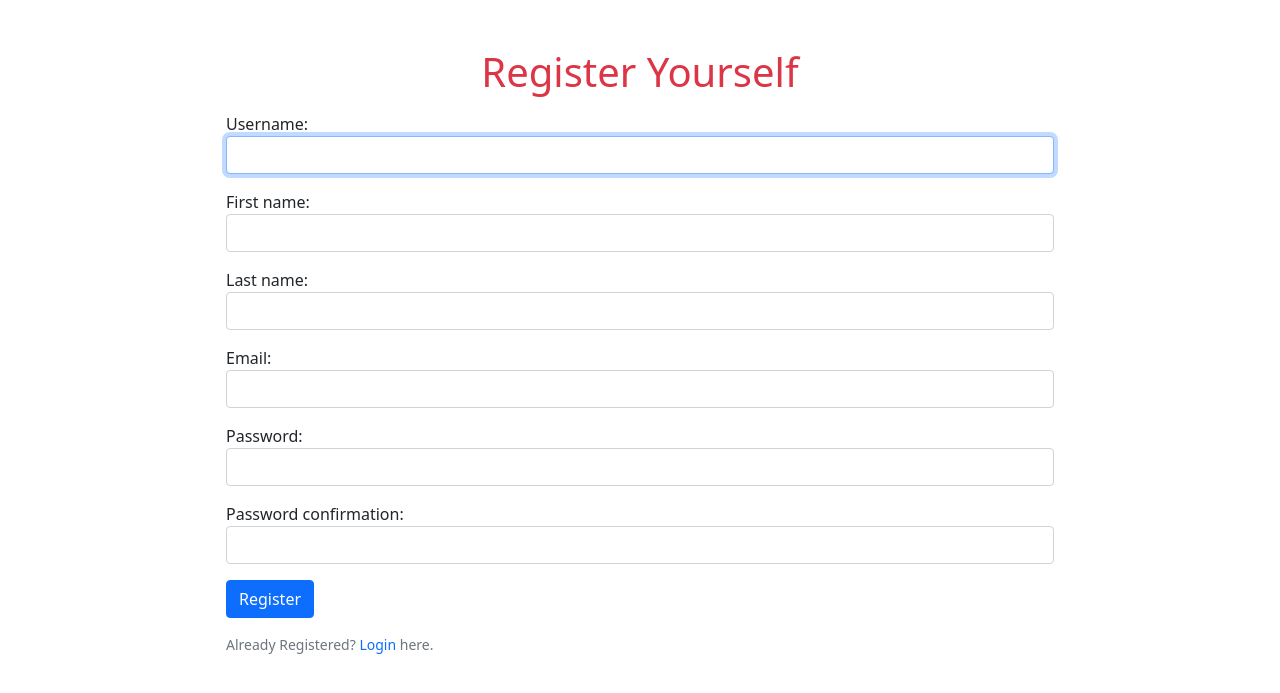
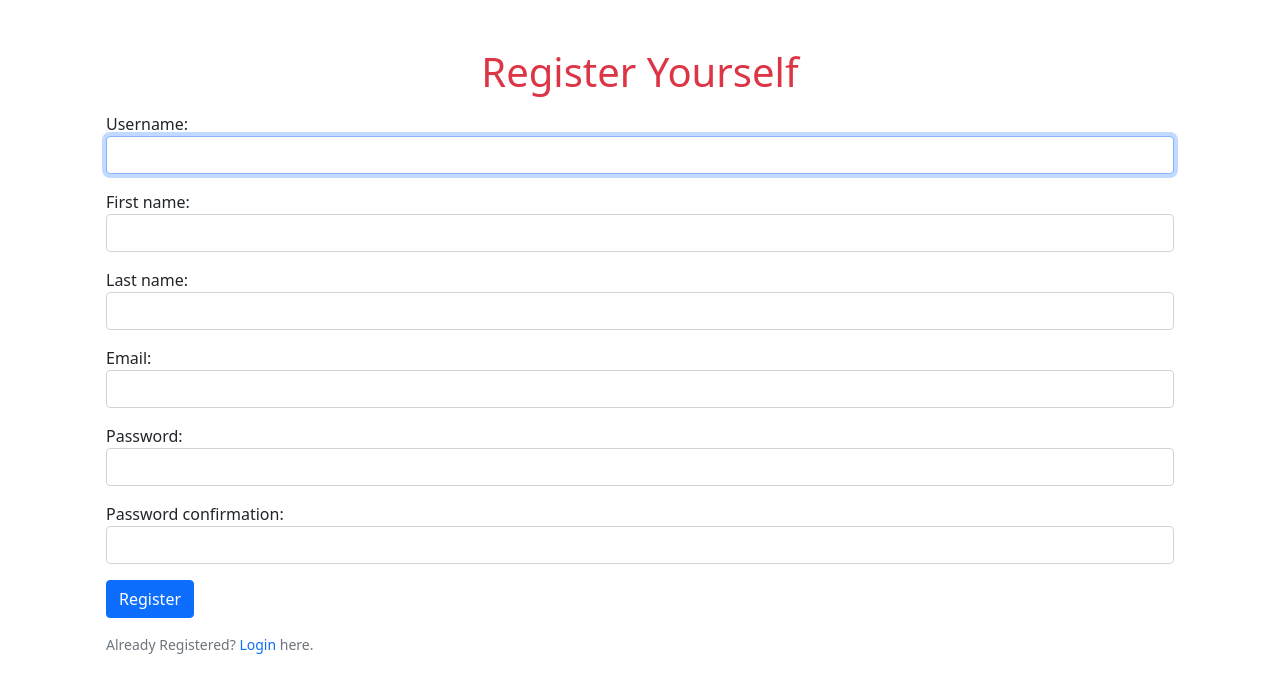
Before and after one commit to rgautam320/Blog, a Django app: page /members/register/ in a window 1280 px wide. Shown: the part 56-749 px from the top of the page. Run offline with Django 3.2, Linux system fonts and the light colour scheme; some libraries are stand-ins or nearby versions.

Commit message:
Style Changes

```diff
--- a/members/templates/registration/login.html
+++ b/members/templates/registration/login.html
@@ -4,12 +4,12 @@
 
 {% block content %}
 
-<div class="container px-5">
+<div class="container px-4">
 
     <h1 class="text-center py-3 text-danger">Login</h1>
 
-    <div class="form-group px-5">
-        <form method="POST" class="px-5">
+    <div class="form-group">
+        <form method="POST">
             {% csrf_token %}
             <!-- {{ form.as_p }} -->
             <div class="mb-3">
--- a/members/templates/registration/registration.html
+++ b/members/templates/registration/registration.html
@@ -11,12 +11,12 @@
 
 {% block content %}
 
-<div class="container px-5 ">
+<div class="container px-4">
 
     <h1 class="my-3 text-center text-danger">Register Yourself</h1>
 
-    <div class="form-group px-5">
-        <form method="POST" class="px-5">
+    <div class="form-group">
+        <form method="POST">
             {% csrf_token %}
             {{ form.as_p }}
             <button class="btn btn-primary">Register</button>
```
Also changed, not shown: db.sqlite3.
